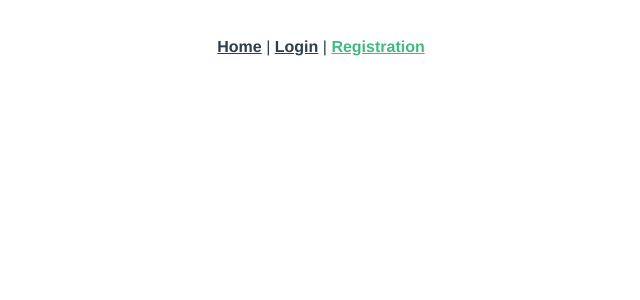
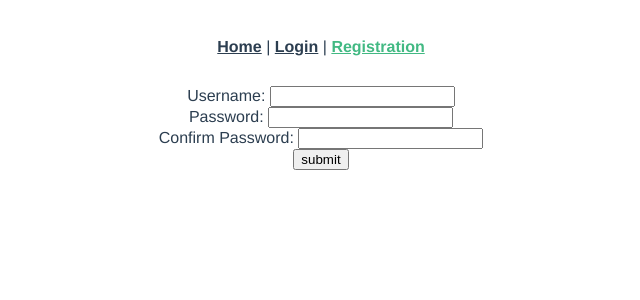
Before and after one commit to hjyoon/vue_cli_login_registration, a Vue app: page /registration in a window 1280 px wide. Shown: the top 300 px of the page, without its empty margins (319-959 px from the left). Built offline with nearby package versions, Linux system fonts and the light colour scheme.

Commit message:
Make forms of "Login" and "Registration"

```diff
--- /dev/null
+++ b/src/components/LoginForm.vue
@@ -0,0 +1,21 @@
+<template>
+  <div class="login-form">
+    <div>
+      <label for="username">Username: </label>
+      <input type="text" id="username" />
+    </div>
+    <div>
+      <label for="password">Password: </label>
+      <input type="password" id="password" />
+    </div>
+    <div>
+      <button>submit</button>
+    </div>
+  </div>
+</template>
+
+<script>
+export default {};
+</script>
+
+<style></style>
--- /dev/null
+++ b/src/components/RegistrationForm.vue
@@ -0,0 +1,25 @@
+<template>
+  <div class="registration-form">
+    <div>
+      <label for="username">Username: </label>
+      <input type="text" id="username" />
+    </div>
+    <div>
+      <label for="password">Password: </label>
+      <input type="password" id="password" />
+    </div>
+    <div>
+      <label for="confirm-password">Confirm Password: </label>
+      <input type="password" id="confirm-password" />
+    </div>
+    <div>
+      <button>submit</button>
+    </div>
+  </div>
+</template>
+
+<script>
+export default {};
+</script>
+
+<style></style>
--- a/src/views/Login.vue
+++ b/src/views/Login.vue
@@ -1,10 +1,14 @@
 <template>
-  <div class="login"></div>
+  <div class="login">
+    <login-form></login-form>
+  </div>
 </template>
 
 <script>
+import LoginForm from "@/components/LoginForm.vue";
+
 export default {
   name: "Login",
-  components: {},
+  components: { LoginForm },
 };
 </script>
--- a/src/views/Registration.vue
+++ b/src/views/Registration.vue
@@ -1,10 +1,14 @@
 <template>
-  <div class="registration"></div>
+  <div class="registration">
+    <registration-form></registration-form>
+  </div>
 </template>
 
 <script>
+import RegistrationForm from "@/components/RegistrationForm.vue";
+
 export default {
   name: "Registration",
-  components: {},
+  components: { RegistrationForm },
 };
 </script>
```
